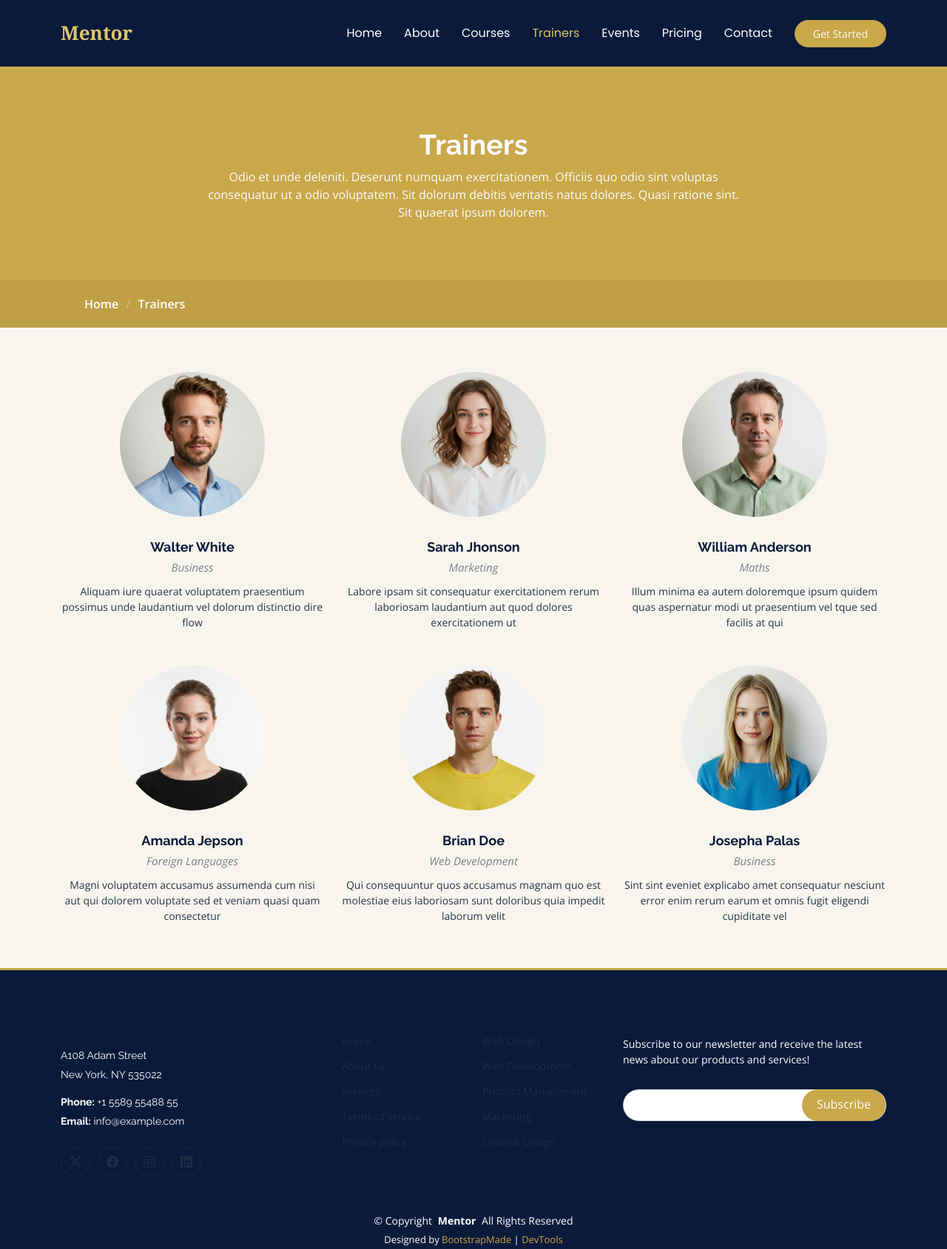
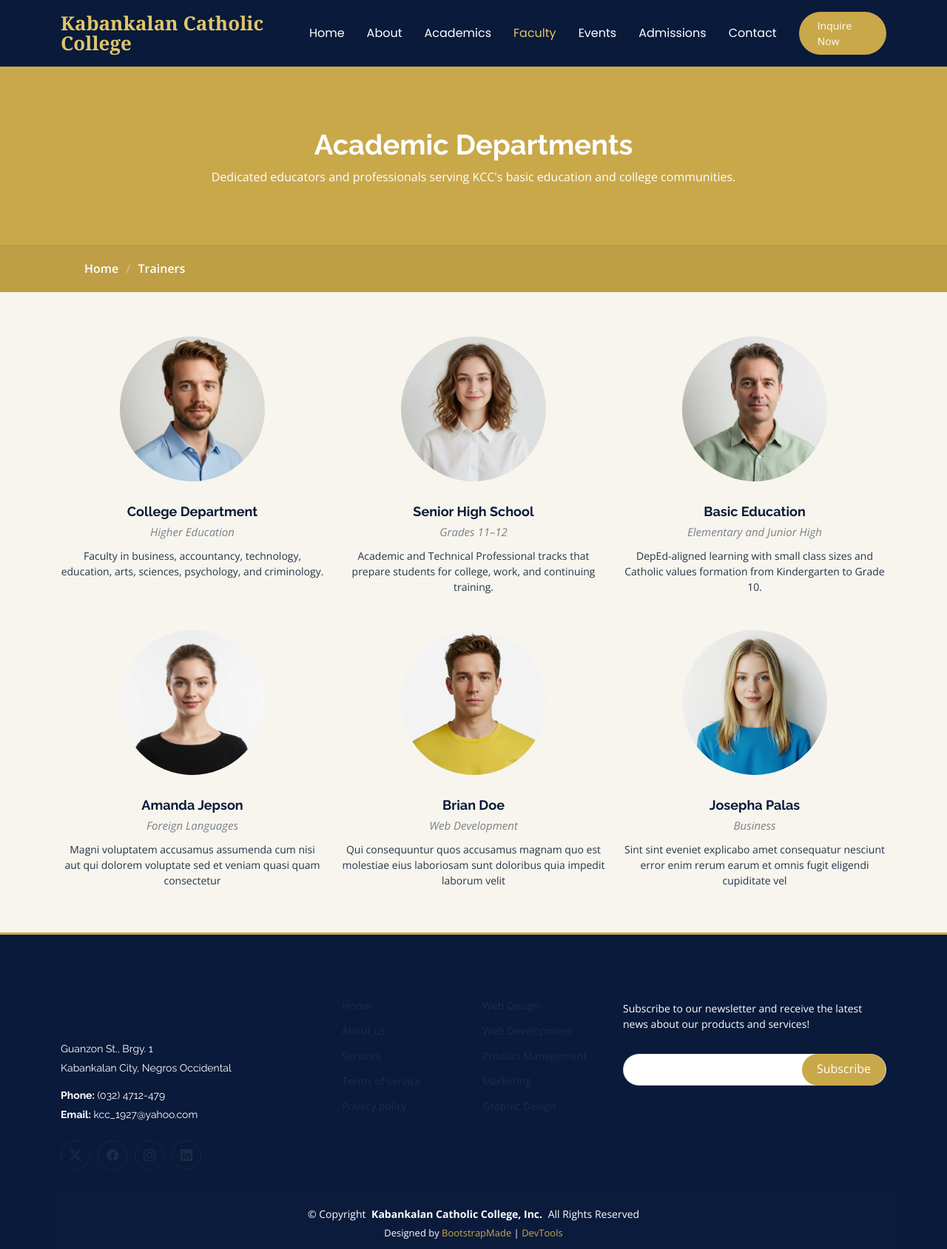
Before and after one commit to sheshale/Alvarez-Project-2, a plain HTML site: page trainers.html in a window 1280 px wide. Shown: the top 1689 px of the page at 74% size. Drawn offline with nearby package versions, Linux system fonts and the light colour scheme.

Commit message:
KCC page content

```diff
--- a/trainers.html
+++ b/trainers.html
@@ -44,23 +44,23 @@
       <a href="index.html" class="logo d-flex align-items-center me-auto">
         <!-- Uncomment the line below if you also wish to use an image logo -->
         <!-- <img src="assets/img/logo.webp" alt=""> -->
-        <h1 class="sitename">Mentor</h1>
+        <h1 class="sitename">Kabankalan Catholic College</h1>
       </a>
 
       <nav id="navmenu" class="navmenu">
         <ul>
           <li><a href="index.html">Home<br></a></li>
           <li><a href="about.html">About</a></li>
-          <li><a href="courses.html">Courses</a></li>
-          <li><a href="trainers.html" class="active">Trainers</a></li>
+          <li><a href="courses.html">Academics</a></li>
+          <li><a href="trainers.html" class="active">Faculty</a></li>
           <li><a href="events.html">Events</a></li>
-          <li><a href="pricing.html">Pricing</a></li>
+          <li><a href="pricing.html">Admissions</a></li>
           <li><a href="contact.html">Contact</a></li>
         </ul>
         <i class="mobile-nav-toggle d-xl-none bi bi-list"></i>
       </nav>
 
-      <a class="btn-getstarted" href="courses.html">Get Started</a>
+      <a class="btn-getstarted" href="pricing.html">Inquire Now</a>
 
     </div>
   </header>
@@ -73,8 +73,8 @@
         <div class="container">
           <div class="row d-flex justify-content-center text-center">
             <div class="col-lg-8">
-              <h1>Trainers</h1>
-              <p class="mb-0">Odio et unde deleniti. Deserunt numquam exercitationem. Officiis quo odio sint voluptas consequatur ut a odio voluptatem. Sit dolorum debitis veritatis natus dolores. Quasi ratione sint. Sit quaerat ipsum dolorem.</p>
+              <h1>Academic Departments</h1>
+              <p class="mb-0">Dedicated educators and professionals serving KCC's basic education and college communities.</p>
             </div>
           </div>
         </div>
@@ -107,9 +107,9 @@
               </div>
             </div>
             <div class="member-info text-center">
-              <h4>Walter White</h4>
-              <span>Business</span>
-              <p>Aliquam iure quaerat voluptatem praesentium possimus unde laudantium vel dolorum distinctio dire flow</p>
+              <h4>College Department</h4>
+              <span>Higher Education</span>
+              <p>Faculty in business, accountancy, technology, education, arts, sciences, psychology, and criminology.</p>
             </div>
           </div><!-- End Team Member -->
 
@@ -124,9 +124,9 @@
               </div>
             </div>
             <div class="member-info text-center">
-              <h4>Sarah Jhonson</h4>
-              <span>Marketing</span>
-              <p>Labore ipsam sit consequatur exercitationem rerum laboriosam laudantium aut quod dolores exercitationem ut</p>
+              <h4>Senior High School</h4>
+              <span>Grades 11–12</span>
+              <p>Academic and Technical Professional tracks that prepare students for college, work, and continuing training.</p>
             </div>
           </div><!-- End Team Member -->
 
@@ -141,9 +141,9 @@
               </div>
             </div>
             <div class="member-info text-center">
-              <h4>William Anderson</h4>
-              <span>Maths</span>
-              <p>Illum minima ea autem doloremque ipsum quidem quas aspernatur modi ut praesentium vel tque sed facilis at qui</p>
+              <h4>Basic Education</h4>
+              <span>Elementary and Junior High</span>
+              <p>DepEd-aligned learning with small class sizes and Catholic values formation from Kindergarten to Grade 10.</p>
             </div>
           </div><!-- End Team Member -->
 
@@ -212,13 +212,13 @@
       <div class="row gy-4">
         <div class="col-lg-4 col-md-6 footer-about">
           <a href="index.html" class="logo d-flex align-items-center">
-            <span class="sitename">Mentor</span>
+            <span class="sitename">Kabankalan Catholic College</span>
           </a>
           <div class="footer-contact pt-3">
-            <p>A108 Adam Street</p>
-            <p>New York, NY 535022</p>
-            <p class="mt-3"><strong>Phone:</strong> <span>+1 5589 55488 55</span></p>
-            <p><strong>Email:</strong> <span>info@example.com</span></p>
+            <p>Guanzon St., Brgy. 1</p>
+            <p>Kabankalan City, Negros Occidental</p>
+            <p class="mt-3"><strong>Phone:</strong> <span>(032) 4712-479</span></p>
+            <p><strong>Email:</strong> <span>kcc_1927@yahoo.com</span></p>
           </div>
           <div class="social-links d-flex mt-4">
             <a href=""><i class="bi bi-twitter-x"></i></a>
@@ -265,7 +265,7 @@
     </div>
 
     <div class="container copyright text-center mt-4">
-      <p>© <span>Copyright</span> <strong class="px-1 sitename">Mentor</strong> <span>All Rights Reserved</span></p>
+      <p>© <span>Copyright</span> <strong class="px-1 sitename">Kabankalan Catholic College, Inc.</strong> <span>All Rights Reserved</span></p>
       <div class="credits">
         <!-- All the links in the footer should remain intact. -->
         <!-- You can delete the links only if you've purchased the pro version. -->
```
Also changed, not shown: about.html (+6 -6 lines), contact.html (+6 -6 lines), course-details.html (+6 -6 lines), courses.html (+6 -6 lines), events.html (+19 -19 lines), index.html (+7 -7 lines), pricing.html (+6 -6 lines), starter-page.html (+15 -15 lines).
